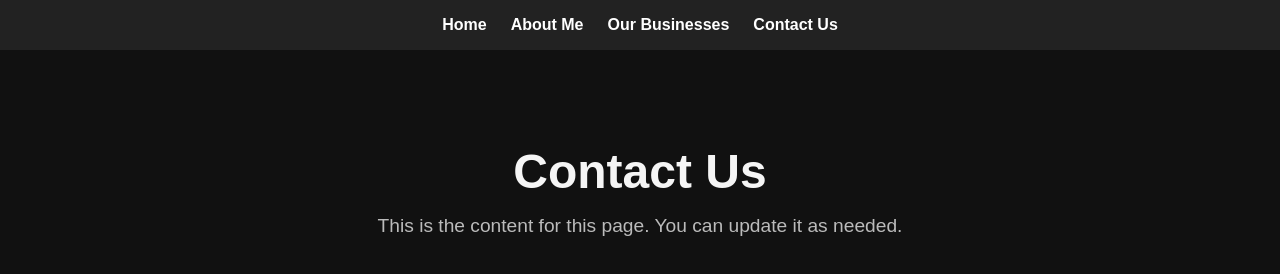
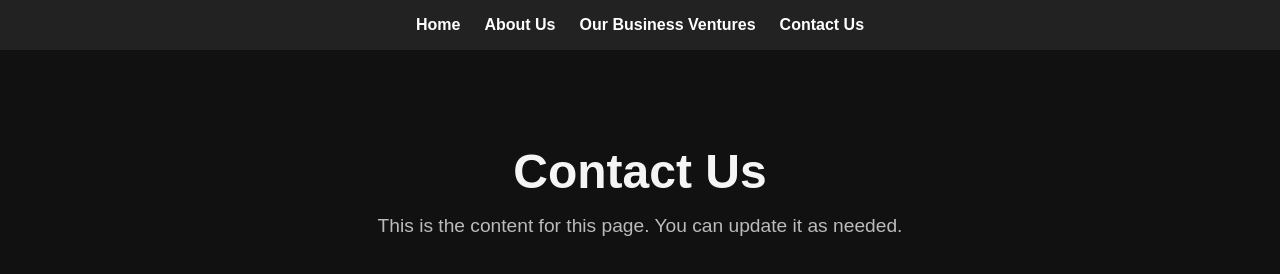
Before and after one commit to kbtrack94/TheBlandCollective, a plain HTML site: page contact.html in a window 1280 px wide. Drawn offline with Linux system fonts and the light colour scheme.

Commit message:
Update contact.html

```diff
--- a/contact.html
+++ b/contact.html
@@ -72,8 +72,8 @@
 <body>
   <nav class="nav">
     <a href="index.html">Home</a>
-    <a href="about.html">About Me</a>
-    <a href="businesses.html">Our Businesses</a>
+    <a href="about.html">About Us</a>
+    <a href="businesses.html">Our Business Ventures</a>
     <a href="contact.html">Contact Us</a>
   </nav>
 
```
